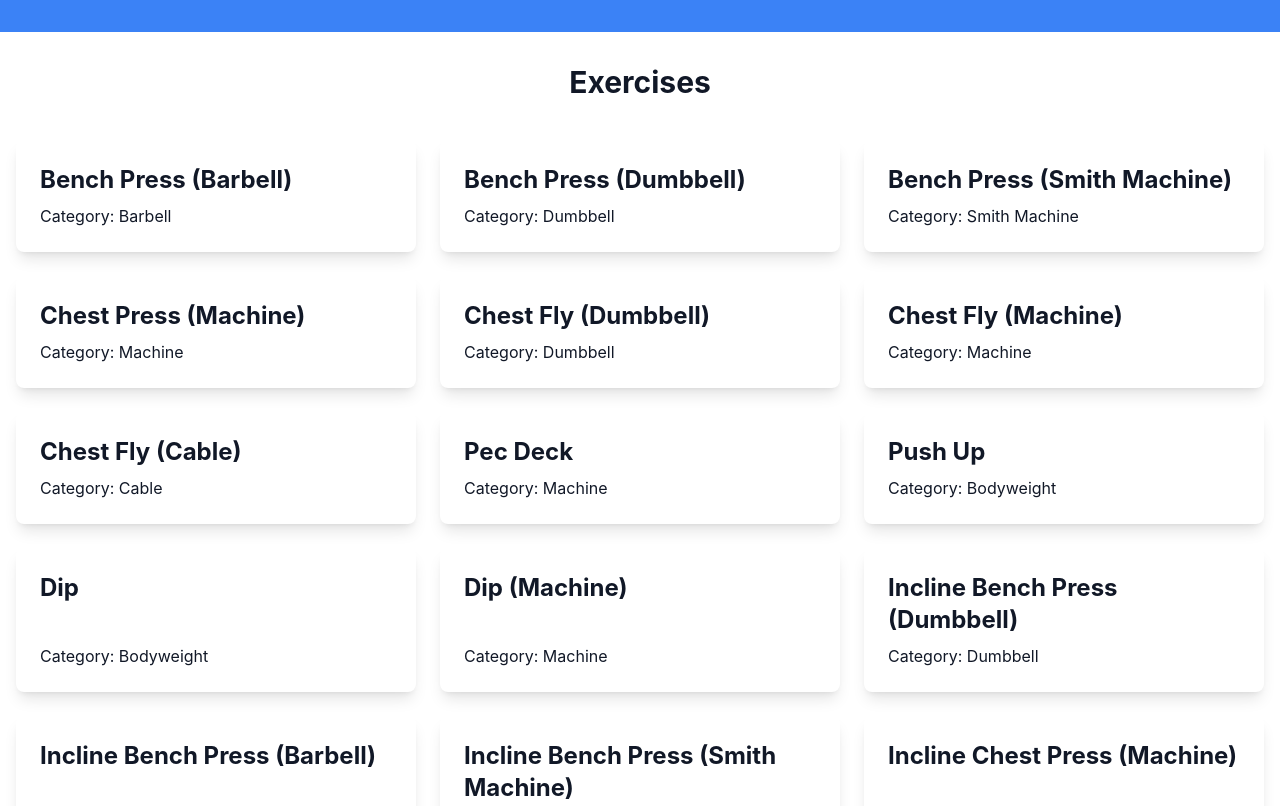
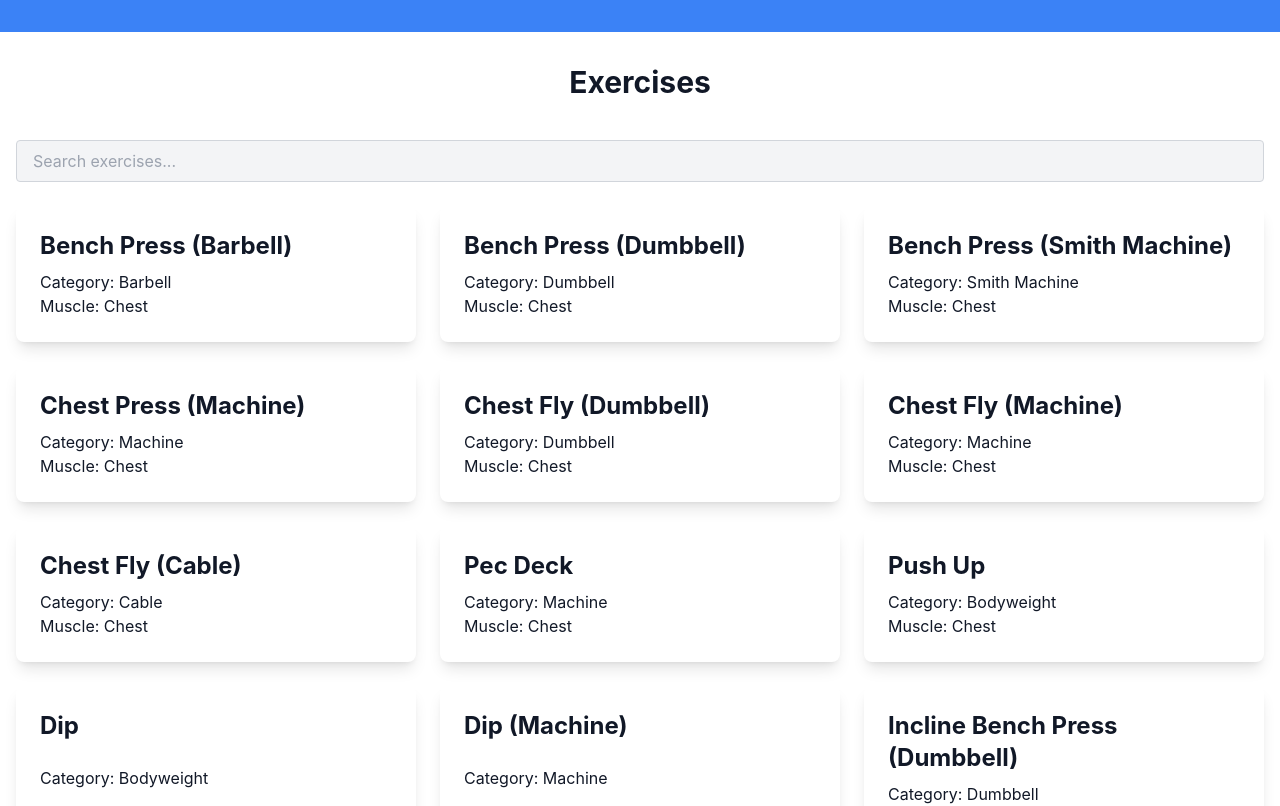
Before and after one commit to IbrahimElsa/fitness-app, a React (Create React App) app: page /exercises in a window 1280 px wide. Shown: the top 806 px of the page. Built offline with nearby package versions, Linux system fonts and the light colour scheme; no server answers.

Commit message:
added search/custom exercises to exercises page

```diff
--- a/src/pages/Exercises.js
+++ b/src/pages/Exercises.js
@@ -1,11 +1,40 @@
-import React from "react";
+import React, { useEffect, useState } from "react";
 import Navbar from "../components/Navbar";
 import MobileNavbar from "../components/MobileNavbar";
 import exercisesData from "../components/Exercises.json";
 import { useTheme } from "../components/ThemeContext";
+import { useAuth } from "../AuthContext";
+import { db } from "../firebaseConfig";
+import { collection, getDocs } from "firebase/firestore";
 
 function ExercisesPage() {
     const { theme } = useTheme();
+    const { currentUser } = useAuth();
+    const [customExercises, setCustomExercises] = useState([]);
+    const [searchTerm, setSearchTerm] = useState("");
+
+    useEffect(() => {
+        const fetchCustomExercises = async () => {
+            if (currentUser) {
+                try {
+                    const customExercisesCollectionRef = collection(db, "users", currentUser.uid, "exercises");
+                    const querySnapshot = await getDocs(customExercisesCollectionRef);
+                    const customExercisesData = querySnapshot.docs.map(doc => doc.data());
+                    setCustomExercises(customExercisesData);
+                } catch (error) {
+                    console.error("Error fetching custom exercises:", error);
+                }
+            }
+        };
+
+        fetchCustomExercises();
+    }, [currentUser]);
+
+    const allExercises = [...exercisesData.Exercises, ...customExercises];
+
+    const filteredExercises = allExercises.filter(exercise =>
+        exercise.Name.toLowerCase().includes(searchTerm.toLowerCase())
+    );
 
     const backgroundColor = theme === 'light' ? 'bg-white' : 'bg-gray-800';
     const textColor = theme === 'light' ? 'text-gray-900' : 'text-white';
@@ -16,11 +45,21 @@ function ExercisesPage() {
             <Navbar />
             <div className={`container mx-auto px-4 py-8 ${textColor}`}>
                 <h1 className="text-3xl text-center font-bold mb-10">Exercises</h1>
+                <div className="mb-6">
+                    <input
+                        type="text"
+                        placeholder="Search exercises..."
+                        className={`w-full px-4 py-2 border rounded ${textColor} ${theme === 'light' ? 'border-gray-300' : 'border-gray-600'} ${theme === 'light' ? 'bg-gray-100' : 'bg-gray-700'}`}
+                        value={searchTerm}
+                        onChange={(e) => setSearchTerm(e.target.value)}
+                    />
+                </div>
                 <div className="grid md:grid-cols-2 lg:grid-cols-3 gap-6">
-                    {exercisesData.Exercises.map((exercise, index) => (
+                    {filteredExercises.map((exercise, index) => (
                         <div key={index} className={`${cardBackgroundColor} rounded-lg shadow-lg p-6 flex flex-col justify-between leading-normal`}>
                             <h5 className="font-bold text-2xl mb-2">{exercise.Name}</h5>
                             <p className="text-base">Category: {exercise.Category}</p>
+                            {exercise.Muscle && <p className="text-base">Muscle: {exercise.Muscle}</p>}
                         </div>
                     ))}
                 </div>
```
